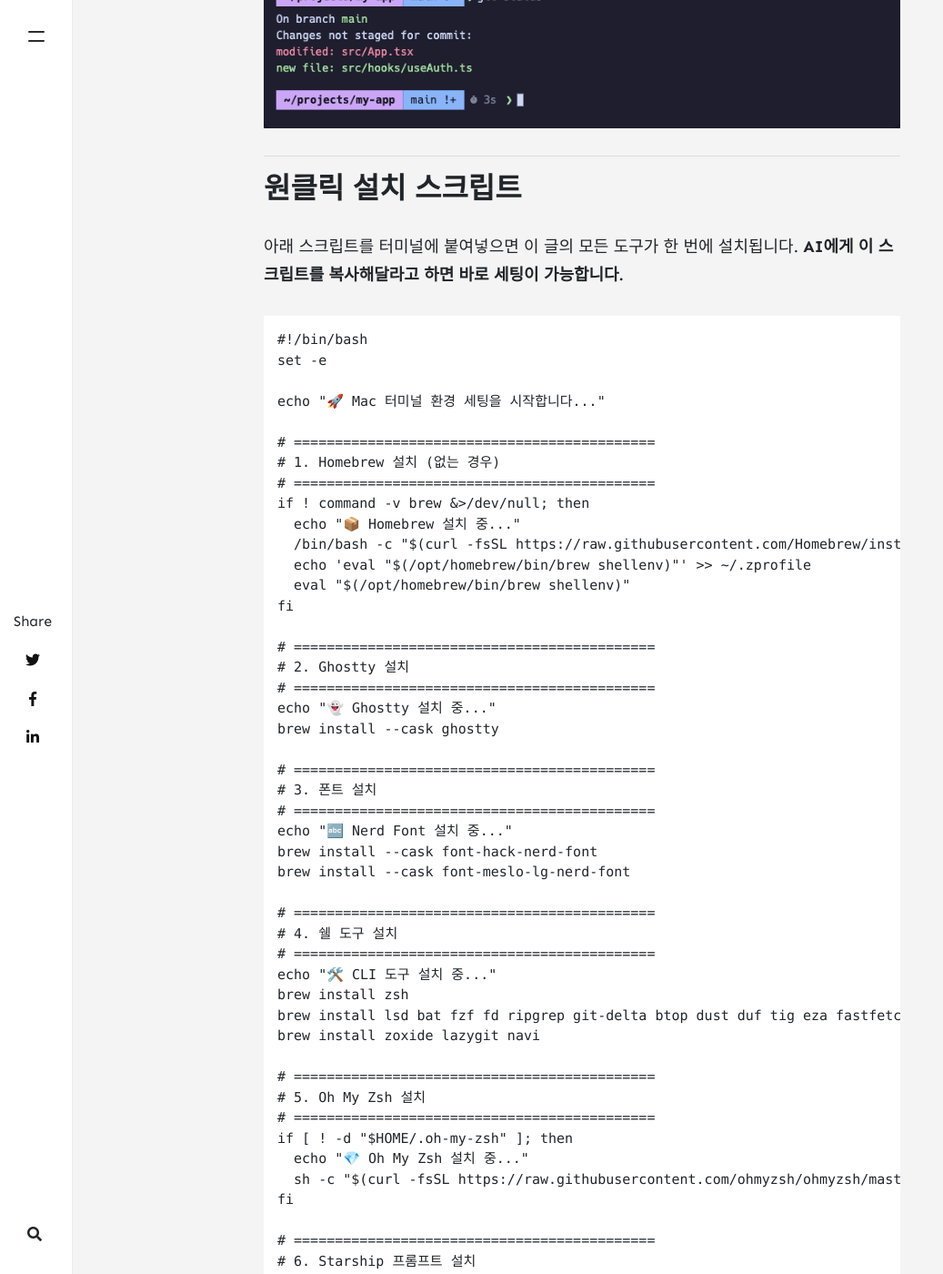
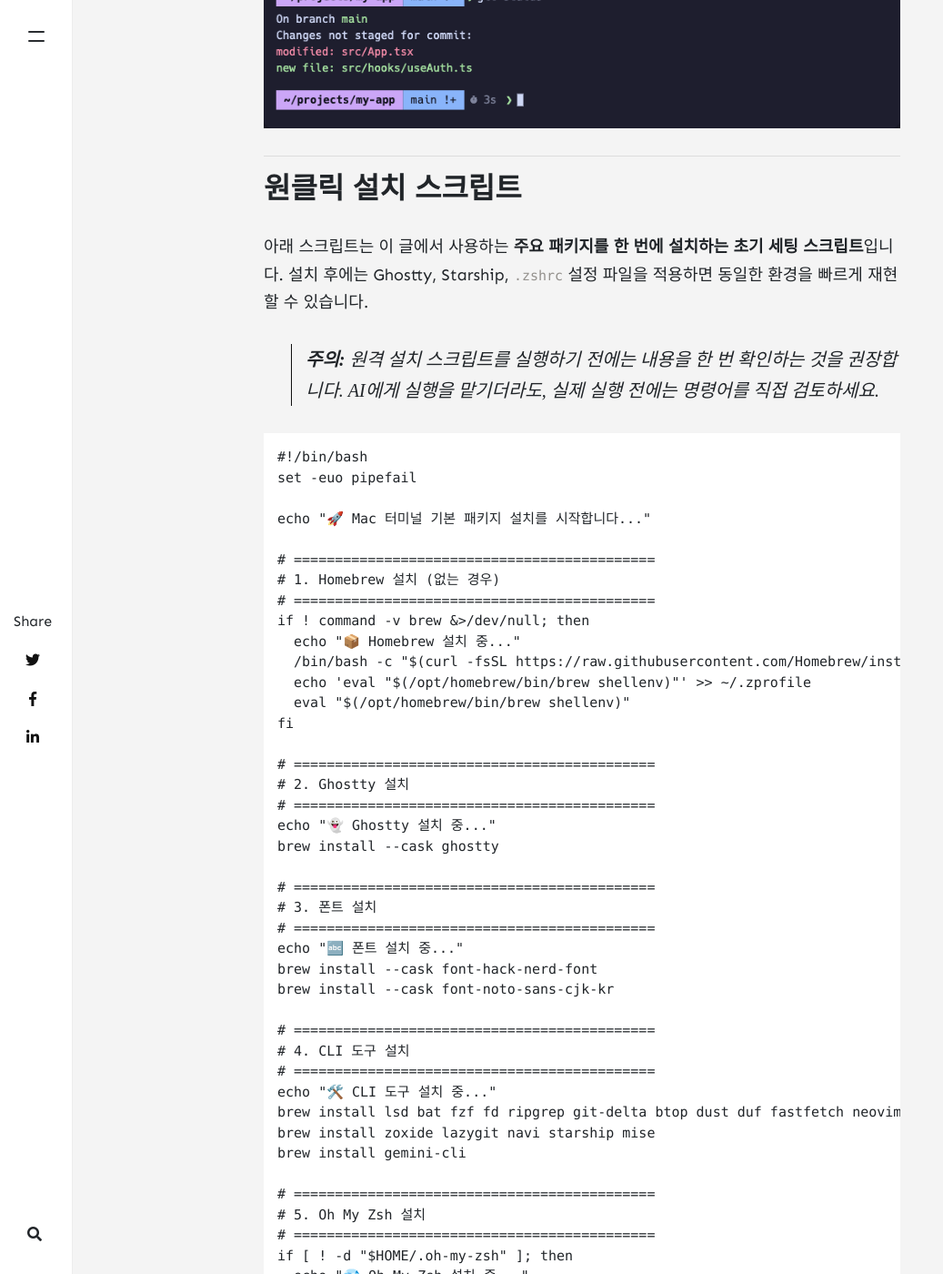
Before and after one commit to DNDACADEMY/dndacademy.github.io, a Jekyll site: the page built from _posts/2026-03-04-settings-mac-terminal-2026.md, in a window 1280 px wide and 1400 px high, scrolled down 1625 px. Shown: the whole window at 91% size, without its empty margins (0-1037 px from the left). Built offline with Jekyll 4.4.1, drawn with Linux system fonts in a browser that asks for light colours; nearby versions of some CDN libraries; comment, search, counter and statistics services are not loaded; some of the changed text lies outside the part shown.

Commit message:
docs(terminal): enhance setup guide with safety practices and robust configurations
- Add set -euo pipefail, defensive command checks, and safety warnings
- Update Claude Code install to official installer (claude.ai/install.sh)
- Add first-run auth instructions for Claude/Codex/Gemini
- Improve .zshrc with command -v guards and conditional loading
- Fix markdown table formatting throughout
- Add .omx/, .omc/, .serena/ to .gitignore

````diff
--- a/_posts/2026-03-04-settings-mac-terminal-2026.md
+++ b/_posts/2026-03-04-settings-mac-terminal-2026.md
@@ -26,14 +26,17 @@ sitemap:
 
 ## 원클릭 설치 스크립트
 
-아래 스크립트를 터미널에 붙여넣으면 이 글의 모든 도구가 한 번에 설치됩니다.
-**AI에게 이 스크립트를 복사해달라고 하면 바로 세팅이 가능합니다.**
+아래 스크립트는 이 글에서 사용하는 **주요 패키지를 한 번에 설치하는 초기 세팅 스크립트**입니다.
+설치 후에는 Ghostty, Starship, `.zshrc` 설정 파일을 적용하면 동일한 환경을 빠르게 재현할 수 있습니다.
+
+> **주의:** 원격 설치 스크립트를 실행하기 전에는 내용을 한 번 확인하는 것을 권장합니다.
+> AI에게 실행을 맡기더라도, 실제 실행 전에는 명령어를 직접 검토하세요.
 
 ```bash
 #!/bin/bash
-set -e
+set -euo pipefail
 
-echo "🚀 Mac 터미널 환경 세팅을 시작합니다..."
+echo "🚀 Mac 터미널 기본 패키지 설치를 시작합니다..."
 
 # ============================================
 # 1. Homebrew 설치 (없는 경우)
@@ -54,17 +57,17 @@ brew install --cask ghostty
 # ============================================
 # 3. 폰트 설치
 # ============================================
-echo "🔤 Nerd Font 설치 중..."
+echo "🔤 폰트 설치 중..."
 brew install --cask font-hack-nerd-font
-brew install --cask font-meslo-lg-nerd-font
+brew install --cask font-noto-sans-cjk-kr
 
 # ============================================
-# 4. 쉘 도구 설치
+# 4. CLI 도구 설치
 # ============================================
 echo "🛠️ CLI 도구 설치 중..."
-brew install zsh
-brew install lsd bat fzf fd ripgrep git-delta btop dust duf tig eza fastfetch neovim
-brew install zoxide lazygit navi
+brew install lsd bat fzf fd ripgrep git-delta btop dust duf fastfetch neovim
+brew install zoxide lazygit navi starship mise
+brew install gemini-cli
 
 # ============================================
 # 5. Oh My Zsh 설치
@@ -75,24 +78,16 @@ if [ ! -d "$HOME/.oh-my-zsh" ]; then
 fi
 
 # ============================================
-# 6. Starship 프롬프트 설치
+# 6. Zinit 설치
 # ============================================
-if ! command -v starship &>/dev/null; then
-  echo "⚡ Starship 설치 중..."
-  brew install starship
-fi
-
-# ============================================
-# 7. Zinit 플러그인 매니저 설치
-# ============================================
-if [ ! -d "$HOME/.local/share/zinit" ]; then
+if [ ! -d "$HOME/.local/share/zinit/zinit.git" ]; then
   echo "🔌 Zinit 설치 중..."
   mkdir -p "$HOME/.local/share/zinit"
   git clone https://github.com/zdharma-continuum/zinit "$HOME/.local/share/zinit/zinit.git"
 fi
 
 # ============================================
-# 8. SCM Breeze 설치 (Git 단축키)
+# 7. SCM Breeze 설치
 # ============================================
 if [ ! -d "$HOME/.scm_breeze" ]; then
   echo "🌿 SCM Breeze 설치 중..."
@@ -101,19 +96,14 @@ if [ ! -d "$HOME/.scm_breeze" ]; then
 fi
 
 # ============================================
-# 9. mise (런타임 버전 관리자) 설치
+# 8. Node.js 설치 (AI 도구용)
 # ============================================
-if ! command -v mise &>/dev/null; then
-  echo "📐 mise 설치 중..."
-  curl https://mise.run | sh
-fi
-
-# mise 활성화 및 Node.js 설치 (AI 도구에 필요)
-eval "$(~/.local/bin/mise activate bash)"
+echo "📐 mise로 Node.js 설치 중..."
+eval "$(mise activate bash)"
 mise use --global node@24
 
 # ============================================
-# 10. AI 코딩 도구 설치
+# 9. AI 도구 설치
 # ============================================
 echo "🤖 AI 코딩 도구 설치 중..."
 
@@ -127,15 +117,10 @@ if ! command -v codex &>/dev/null; then
   npm install -g @openai/codex
 fi
 
-# Gemini CLI
-if ! command -v gemini &>/dev/null; then
-  brew install gemini-cli
-fi
-
 echo ""
-echo "✅ 설치가 완료되었습니다!"
-echo "👉 아래의 설정 파일들을 적용한 후 터미널을 재시작하세요."
-echo "👉 Starship 프롬프트 확인: starship explain"
+echo "✅ 기본 패키지 설치가 완료되었습니다!"
+echo "👉 이제 아래 설정 파일(ghostty, starship, .zshrc)을 적용하세요."
+echo "👉 첫 실행 인증: claude / codex / gemini"
 ```
 
 ---
@@ -155,6 +140,10 @@ brew install --cask ghostty
 #### 설정 파일
 
 `~/.config/ghostty/config` 파일을 생성합니다.
+
+> 아래 설정은 `Hack Nerd Font Mono`를 기본 폰트로 사용하고,
+> 한글 fallback용으로 `Noto Sans CJK KR`를 추가한 구성입니다.
+> 한글 fallback이 필요 없다면 두 번째 `font-family` 줄은 제거해도 됩니다.
 
 ```bash
 mkdir -p ~/.config/ghostty
@@ -215,14 +204,14 @@ EOF
 
 **핵심 설정 설명:**
 
-| 설정 | 설명 |
-|------|------|
-| `theme = Catppuccin Mocha` | 부드러운 다크 테마 (눈의 피로 감소) |
-| `background-opacity = 0.9` | 10% 투명도로 배경이 살짝 비침 |
-| `background-blur-radius = 20` | 투명 배경에 블러 효과 |
-| `macos-titlebar-style = tabs` | macOS 네이티브 탭 스타일 |
-| `macos-option-as-alt = true` | Option 키를 Alt로 사용 |
-| `cmd+d` / `cmd+shift+d` | 화면 수직/수평 분할 |
+| 설정                          | 설명                                |
+| ----------------------------- | ----------------------------------- |
+| `theme = Catppuccin Mocha`    | 부드러운 다크 테마 (눈의 피로 감소) |
+| `background-opacity = 0.9`    | 10% 투명도로 배경이 살짝 비침       |
+| `background-blur-radius = 20` | 투명 배경에 블러 효과               |
+| `macos-titlebar-style = tabs` | macOS 네이티브 탭 스타일            |
+| `macos-option-as-alt = true`  | Option 키를 Alt로 사용              |
+| `cmd+d` / `cmd+shift+d`       | 화면 수직/수평 분할                 |
 
 ---
 
@@ -248,7 +237,7 @@ Oh My Zsh의 `ZSH_THEME`를 비워두고, Starship을 oh-my-zsh 이후에 로드
 # oh-my-zsh 설정
 ZSH_THEME=""    # Starship이 프롬프트를 관리하므로 비워둠
 plugins=(git)
-source $ZSH/oh-my-zsh.sh
+source "$ZSH/oh-my-zsh.sh"
 
 # Starship 프롬프트 (oh-my-zsh 이후에 로드해야 테마가 덮어쓰이지 않음)
 eval "$(starship init zsh)"
@@ -257,7 +246,7 @@ eval "$(starship init zsh)"
 #### Starship 설정 (`~/.config/starship.toml`)
 
 미니멀하게 **디렉토리 + Git + 실행 시간**만 표시하고, Catppuccin Mocha 팔레트로 통일했습니다.
-세그먼트 끝은 삼각형(``) 형태의 Powerline 스타일이며, 1줄 프롬프트입니다.
+Powerline 스타일의 구분자를 사용한 1줄 프롬프트입니다.
 
 ```bash
 mkdir -p ~/.config
@@ -384,11 +373,11 @@ zinit light zsh-users/zsh-completions                      # 추가 자동 완
 
 **플러그인 역할:**
 
-| 플러그인 | 효과 |
-|----------|------|
-| `fast-syntax-highlighting` | 올바른 명령어는 초록, 잘못된 명령어는 빨강으로 표시 |
-| `zsh-autosuggestions` | 이전 히스토리를 기반으로 회색 텍스트로 제안 (→ 키로 적용) |
-| `zsh-completions` | docker, npm, brew 등 수백 개 도구의 자동 완성 |
+| 플러그인                   | 효과                                                      |
+| -------------------------- | --------------------------------------------------------- |
+| `fast-syntax-highlighting` | 올바른 명령어는 초록, 잘못된 명령어는 빨강으로 표시       |
+| `zsh-autosuggestions`      | 이전 히스토리를 기반으로 회색 텍스트로 제안 (→ 키로 적용) |
+| `zsh-completions`          | docker, npm, brew 등 수백 개 도구의 자동 완성             |
 
 ---
 
@@ -399,9 +388,12 @@ zinit light zsh-users/zsh-completions                      # 추가 자동 완
 #### 한 번에 설치
 
 ```bash
-brew install lsd bat fzf fd ripgrep git-delta btop dust duf tig eza fastfetch neovim
+brew install lsd bat fzf fd ripgrep git-delta btop dust duf fastfetch neovim
 brew install zoxide lazygit navi
 ```
+
+> 위 명령은 **이 섹션에서 소개하는 모던 CLI 도구만** 설치합니다.
+> `starship`, `mise`, `gemini-cli`는 각각 뒤 섹션에서 별도로 설치합니다.
 
 #### .zshrc 별칭 설정
 
@@ -428,21 +420,24 @@ alias ..="cd .."
 alias ...="cd ../.."
 ```
 
+> **참고:** `fd`, `rg`, `bat`은 기존 `find`, `grep`, `cat`과 사용 방식이 완전히 같지는 않습니다.
+> 기존 Unix 명령어 문법에 익숙하다면 별칭 대신 별도 명령으로 먼저 적응한 뒤 바꾸는 것을 추천합니다.
+
 #### 각 도구 소개
 
-| 기존 명령어 | 대체 도구 | 특징 |
-|-------------|-----------|------|
-| `ls` | [lsd](https://github.com/lsd-rs/lsd) | 파일 아이콘, 컬러, Git 상태 표시 |
-| `cat` | [bat](https://github.com/sharkdp/bat) | 구문 강조, 줄 번호, Git diff 표시 (아래 스크린샷 참고) |
-| `find` | [fd](https://github.com/sharkdp/fd) | 직관적 문법, `.gitignore` 자동 적용 |
-| `grep` | [ripgrep (rg)](https://github.com/BurntSushi/ripgrep) | 초고속 정규식 검색 |
-| `cd` | [zoxide](https://github.com/ajeetdsouza/zoxide) | 자주 가는 디렉토리 자동 추천 (`z` 명령어) |
-| `diff` | [delta](https://github.com/dandavison/delta) | Git diff를 구문 강조 + side-by-side로 표시 |
-| `top` | [btop](https://github.com/aristocratos/btop) | 그래프 기반 시스템 모니터 |
-| `du` | [dust](https://github.com/bootandy/dust) | 디스크 사용량 트리 시각화 |
-| `df` | [duf](https://github.com/muesli/duf) | 디스크 정보를 테이블로 표시 |
-| git UI | [lazygit](https://github.com/jesseduffield/lazygit) | 터미널 기반 Git GUI |
-| 치트시트 | [navi](https://github.com/denisidoro/navi) | `Ctrl+G`로 명령어 치트시트 검색 |
+| 기존 명령어 | 대체 도구                                             | 특징                                                   |
+| ----------- | ----------------------------------------------------- | ------------------------------------------------------ |
+| `ls`        | [lsd](https://github.com/lsd-rs/lsd)                  | 파일 아이콘, 컬러, Git 상태 표시                       |
+| `cat`       | [bat](https://github.com/sharkdp/bat)                 | 구문 강조, 줄 번호, Git diff 표시 (아래 스크린샷 참고) |
+| `find`      | [fd](https://github.com/sharkdp/fd)                   | 직관적 문법, `.gitignore` 자동 적용                    |
+| `grep`      | [ripgrep (rg)](https://github.com/BurntSushi/ripgrep) | 초고속 정규식 검색                                     |
+| `cd`        | [zoxide](https://github.com/ajeetdsouza/zoxide)       | 자주 가는 디렉토리 자동 추천 (`z` 명령어)              |
+| `diff`      | [delta](https://github.com/dandavison/delta)          | Git diff를 구문 강조 + side-by-side로 표시             |
+| `top`       | [btop](https://github.com/aristocratos/btop)          | 그래프 기반 시스템 모니터                              |
+| `du`        | [dust](https://github.com/bootandy/dust)              | 디스크 사용량 트리 시각화                              |
+| `df`        | [duf](https://github.com/muesli/duf)                  | 디스크 정보를 테이블로 표시                            |
+| git UI      | [lazygit](https://github.com/jesseduffield/lazygit)   | 터미널 기반 Git GUI                                    |
+| 치트시트    | [navi](https://github.com/denisidoro/navi)            | `Ctrl+G`로 명령어 치트시트 검색                        |
 
 ![bat 구문 강조 예시](/assets/images/settings-mac-terminal-2026/terminal-bat.png)
 
@@ -494,6 +491,9 @@ git clone https://github.com/scmbreeze/scm_breeze.git ~/.scm_breeze
 ~/.scm_breeze/install.sh
 source ~/.scm_breeze/scm_breeze.sh
 ```
+
+`install.sh`는 기본 설정 파일을 생성하고 `.zshrc` 또는 `.bashrc`에 SCM Breeze 로드 구문을 추가합니다.
+다만 Claude Code 환경에서는 그 자동 추가 줄 대신 아래의 **조건부 로드 방식**으로 바꾸는 것을 추천합니다.
 
 **사용 예시:**
 
@@ -519,11 +519,12 @@ fi
 
 ### 6. mise (런타임 버전 관리자)
 
-nvm, pyenv, rbenv 등을 **mise 하나로 통합**합니다. 프로젝트별 `.mise.toml` 파일로 Node, Python, Go 등의 버전을 관리합니다.
+nvm, pyenv, rbenv 등을 **mise 하나로 통합**합니다.
+프로젝트별 설정 파일로 Node, Python, Go 등의 버전을 관리할 수 있습니다.
 
 ```bash
 # 설치
-curl https://mise.run | sh
+brew install mise
 
 # .zshrc 맨 아래에 추가
 echo 'eval "$(mise activate zsh)"' >> ~/.zshrc
@@ -543,7 +544,7 @@ node = "24.9.0"
 
 ### 7. AI 코딩 도구 세팅
 
-2026년 터미널 환경의 가장 큰 변화는 **AI 코딩 에이전트**입니다.
+2026년 터미널 환경에서 가장 큰 변화 중 하나는 **AI 코딩 에이전트가 일상적인 개발 도구가 되었다는 점**입니다.
 터미널에서 바로 AI와 함께 코딩할 수 있습니다.
 
 #### Claude Code
@@ -562,20 +563,23 @@ claude
 
 **oh-my-claudecode (OMC) 플러그인:**
 
-멀티 에이전트 오케스트레이션을 지원하는 플러그인으로, 여러 AI 에이전트가 병렬로 작업을 수행합니다.
+Claude Code에 멀티 에이전트 오케스트레이션 워크플로우를 추가해 주는 플러그인입니다.
+autopilot, team, ultrawork 같은 실행 모드를 통해 여러 작업을 체계적으로 분배할 수 있습니다.
 
 ```bash
 # Claude Code 실행 후 아래 명령어 입력
-/install-plugin oh-my-claudecode@omc
+/plugin marketplace add https://github.com/Yeachan-Heo/oh-my-claudecode
+/plugin install oh-my-claudecode
 ```
 
-Claude Code의 주요 설정(`~/.claude/settings.json`):
+Claude Code의 알림 설정 예시(`~/.claude/settings.json`):
 
 ```json
 {
   "hooks": {
     "Stop": [
       {
+        "matcher": "",
         "hooks": [
           {
             "type": "command",
@@ -594,16 +599,12 @@ Claude Code의 주요 설정(`~/.claude/settings.json`):
         ]
       }
     ]
-  },
-  "enabledPlugins": {
-    "oh-my-claudecode@omc": true
   }
 }
 ```
 
-- **Stop Hook**: 작업이 끝나면 macOS 기본 효과음으로 알림
+- **Stop Hook**: 작업이 끝나면 효과음 재생
 - **Notification Hook**: 확인이 필요한 상황에 효과음 재생
-- **oh-my-claudecode**: 멀티 에이전트 워크플로우 (autopilot, team, ultrawork 등)
 
 **headless 빌드 검증 별칭:**
 
@@ -626,10 +627,36 @@ npm install -g @openai/codex
 brew install gemini-cli
 ```
 
+#### 첫 실행 인증
+
+설치만으로 바로 사용할 수 있는 것은 아니고, 각 도구는 첫 실행 시 로그인 또는 API 키 설정이 필요합니다.
+
+**Claude Code**
+
+```bash
+claude
+```
+
+**Codex CLI**
+
+```bash
+codex
+# 또는
+codex login
+```
+
+**Gemini CLI**
+
+```bash
+gemini
+```
+
+개인 사용자는 Claude/Google/OpenAI 계정 로그인 흐름으로 시작하는 것이 가장 간단합니다.
+
 #### 세 AI를 함께 사용하기
 
-oh-my-claudecode의 `/ccg` 명령어를 사용하면 Claude + Codex + Gemini를 동시에 활용할 수 있습니다.
-백엔드 작업은 Codex에, 프론트엔드 작업은 Gemini에 분배한 후 Claude가 결과를 통합합니다.
+oh-my-claudecode의 워크플로우를 활용하면 Claude + Codex + Gemini를 함께 운영할 수 있습니다.
+예를 들어 백엔드 작업은 Codex에, 프론트엔드 작업은 Gemini에 분배한 뒤 Claude가 결과를 통합하는 식으로 사용할 수 있습니다.
 
 ---
 
@@ -655,9 +682,9 @@ function tools() {
 
 ---
 
-### 9. 완성된 .zshrc
+### 9. 기본형 .zshrc 예시
 
-모든 설정을 통합한 `.zshrc` 레퍼런스입니다.
+모든 설정을 통합한 **기본형** `.zshrc` 레퍼런스입니다.
 본인의 기존 `.zshrc`에 맞게 필요한 부분만 참고하여 수정하세요.
 
 ```bash
@@ -665,25 +692,30 @@ function tools() {
 # 2026 Mac Terminal Configuration
 # ============================================
 
-# Fastfetch (터미널 시작 시 시스템 정보)
-fastfetch
+# Fastfetch (인터랙티브 셸에서만)
+if [[ $- == *i* ]] && command -v fastfetch &>/dev/null; then
+  fastfetch
+fi
 
 # Oh My Zsh
 export ZSH="$HOME/.oh-my-zsh"
 ZSH_THEME=""
 plugins=(git)
-source $ZSH/oh-my-zsh.sh
+source "$ZSH/oh-my-zsh.sh"
 
 # Starship 프롬프트
-eval "$(starship init zsh)"
+if command -v starship &>/dev/null; then
+  eval "$(starship init zsh)"
+fi
 
 # ============================================
 # Zinit 플러그인 매니저
 # ============================================
-if [[ ! -f $HOME/.local/share/zinit/zinit.git/zinit.zsh ]]; then
-    command mkdir -p "$HOME/.local/share/zinit" && command chmod g-rwX "$HOME/.local/share/zinit"
-    command git clone https://github.com/zdharma-continuum/zinit "$HOME/.local/share/zinit/zinit.git"
+if [[ ! -f "$HOME/.local/share/zinit/zinit.git/zinit.zsh" ]]; then
+  command mkdir -p "$HOME/.local/share/zinit"
+  command git clone https://github.com/zdharma-continuum/zinit "$HOME/.local/share/zinit/zinit.git"
 fi
+
 source "$HOME/.local/share/zinit/zinit.git/zinit.zsh"
 autoload -Uz _zinit
 (( ${+_comps} )) && _comps[zinit]=_zinit
@@ -721,51 +753,80 @@ alias ...="cd ../.."
 # ============================================
 # fzf + zoxide + navi
 # ============================================
-source <(fzf --zsh)
-eval "$(zoxide init --cmd cd zsh)"
-eval "$(navi widget zsh)"
+if command -v fzf &>/dev/null; then
+  source <(fzf --zsh)
+fi
+
+if command -v zoxide &>/dev/null; then
+  eval "$(zoxide init --cmd cd zsh)"
+fi
+
+if command -v navi &>/dev/null; then
+  eval "$(navi widget zsh)"
+fi
 
 # ============================================
 # mise (런타임 버전 관리자)
 # ============================================
-eval "$(mise activate zsh)"
+if command -v mise &>/dev/null; then
+  eval "$(mise activate zsh)"
+fi
+
+# ============================================
+# 도구 런처
+# ============================================
+function tools() {
+  local cmds=(
+    "btop:🖥️  시스템 모니터링"
+    "lazygit:📦 Git UI"
+    "duf:💾 디스크 사용량"
+    "dust:📁 폴더 크기 분석"
+    "fastfetch:ℹ️  시스템 정보"
+  )
+  local selected=$(printf '%s\n' "${cmds[@]}" | fzf --delimiter=: --with-nth=2 --height=40% --reverse --border --prompt="도구 선택: ")
+  local cmd="${selected%%:*}"
+  [[ -n "$cmd" ]] && eval "$cmd"
+}
 ```
 
-> **Tip:** 새로 세팅하는 경우 위 내용 전체를 `~/.zshrc`에 붙여넣으면 됩니다.
+> **Tip:** 새로 세팅하는 경우 위 내용을 기준으로 시작하면 됩니다.
 > 기존 설정이 있다면 `cp ~/.zshrc ~/.zshrc.backup`으로 백업 후 필요한 블록만 추가하세요.
 
 ---
 
 ## 이전 세팅과의 비교
 
-| 항목 | 2021년 | 2026년 |
-|------|--------|--------|
-| 터미널 | iTerm2 | **Ghostty** (GPU 가속, 네이티브) |
-| 프롬프트 | Powerlevel9k | **Starship** (Rust 기반, 미니멀) |
-| 컬러 스킴 | Brogrammer | **Catppuccin Mocha** |
-| ls 도구 | logo-ls | **lsd** (Rust 기반) |
-| 플러그인 관리 | 수동 설치 | **Zinit** (병렬 로딩) |
-| 버전 관리 | nvm | **mise** (통합 관리) |
-| AI 도구 | 없음 | **Claude Code + Codex + Gemini** |
-| cat 대체 | 없음 | **bat** (구문 강조) |
-| diff 뷰어 | 기본 diff | **delta** (side-by-side) |
-| cd 도구 | 기본 cd | **zoxide** (스마트 이동) |
-| 검색 | 기본 grep | **ripgrep + fzf** (초고속 퍼지 검색) |
-| Git UI | 없음 | **lazygit** (터미널 Git GUI) |
-| 치트시트 | 없음 | **navi** (Ctrl+G 검색) |
+| 항목          | 2021년       | 2026년                               |
+| ------------- | ------------ | ------------------------------------ |
+| 터미널        | iTerm2       | **Ghostty** (GPU 가속, 네이티브)     |
+| 프롬프트      | Powerlevel9k | **Starship** (Rust 기반, 미니멀)     |
+| 컬러 스킴     | Brogrammer   | **Catppuccin Mocha**                 |
+| ls 도구       | logo-ls      | **lsd** (Rust 기반)                  |
+| 플러그인 관리 | 수동 설치    | **Zinit** (병렬 로딩)                |
+| 버전 관리     | nvm          | **mise** (통합 관리)                 |
+| AI 도구       | 없음         | **Claude Code + Codex + Gemini**     |
+| cat 대체      | 없음         | **bat** (구문 강조)                  |
+| diff 뷰어     | 기본 diff    | **delta** (side-by-side)             |
+| cd 도구       | 기본 cd      | **zoxide** (스마트 이동)             |
+| 검색          | 기본 grep    | **ripgrep + fzf** (초고속 퍼지 검색) |
+| Git UI        | 없음         | **lazygit** (터미널 Git GUI)         |
+| 치트시트      | 없음         | **navi** (Ctrl+G 검색)               |
 
 ---
 
-## 마무리하며...
+## 마무리하며
 
 2021년에는 "아름다운 터미널"을 목표로 했다면, 2026년에는 **"AI와 함께 일하는 생산적인 터미널"**이 핵심입니다.
 
 Ghostty의 빠른 렌더링 위에 Starship의 미니멀한 프롬프트,
 모던 CLI 도구들의 향상된 가독성,
 그리고 Claude Code를 비롯한 AI 에이전트가 합쳐져
-터미널이 단순한 명령어 입력 도구를 넘어 **AI 코딩 워크스테이션**이 되었습니다.
+터미널이 단순한 명령어 입력 도구를 넘어 **AI 코딩 워크스테이션**에 가까워졌습니다.
 
-이 글의 스크립트를 그대로 복사하여 새 Mac을 세팅하거나,
-AI에게 "이 블로그 글의 설치 스크립트를 실행해줘"라고 요청하면 됩니다.
+이 글의 스크립트로 기본 패키지를 설치한 뒤,
+Ghostty / Starship / `.zshrc` 설정까지 적용하면 새 Mac에서도 비교적 빠르게 같은 환경을 재현할 수 있습니다.
+
+AI에게 설치 과정을 보조하게 할 수는 있지만,
+실제 명령 실행 전에는 스크립트 내용을 직접 검토하는 것을 권장합니다.
 
 궁금한 점이 있다면 댓글로 남겨주세요!
````
Also changed, not shown: other parts of _posts/2026-03-04-settings-mac-terminal-2026.md (+4 -1 lines), 1 other file.
